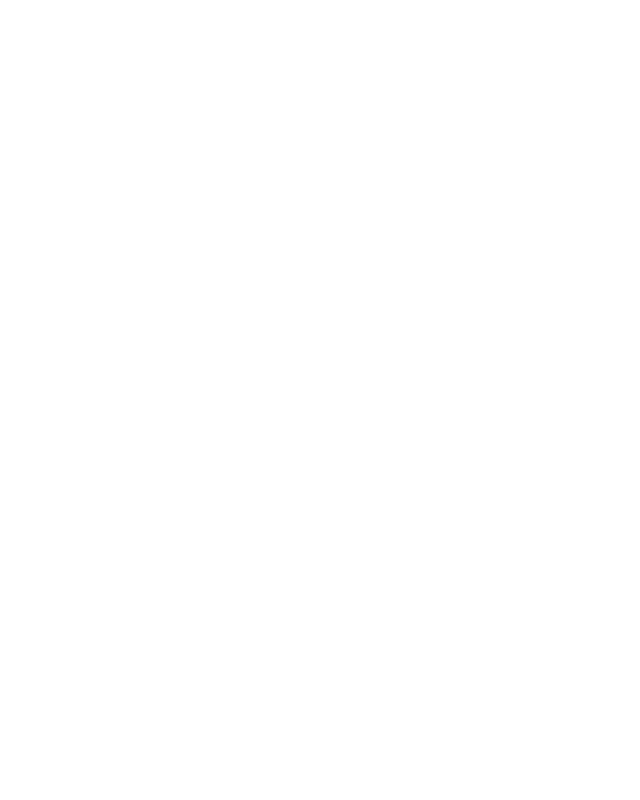
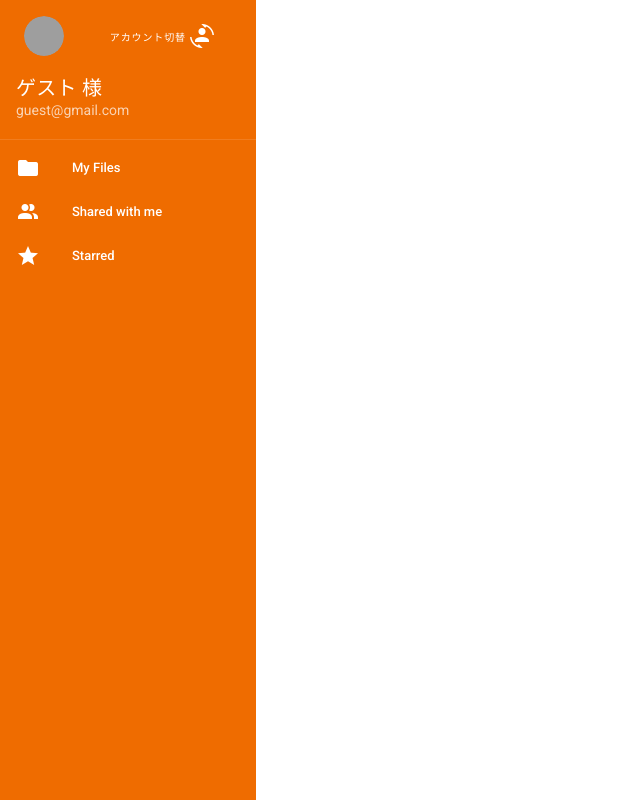
Before and after one commit to Chukoto/grow-grew-grown-webapp, a Vue app: page / in a window 1280 px wide. Shown: the whole page, without its empty margins (0-640 px from the left). Built offline with nearby package versions, Linux system fonts and the light colour scheme; grey boxes are pictures that could not be loaded.

Commit message:
[mod] imported NaviDrawer to App.vue

```diff
--- a/src/App.vue
+++ b/src/App.vue
@@ -1,5 +1,6 @@
 <template>
   <v-app>
+    <NaviDrawer />
     <v-main>
       <router-view />
     </v-main>
@@ -7,8 +8,12 @@
 </template>
 
 <script>
+import NaviDrawer from './components/NaviDrawer';
 export default {
   name: 'App',
+  components: {
+    NaviDrawer,
+  },
 
   data: () => ({
     //
```
